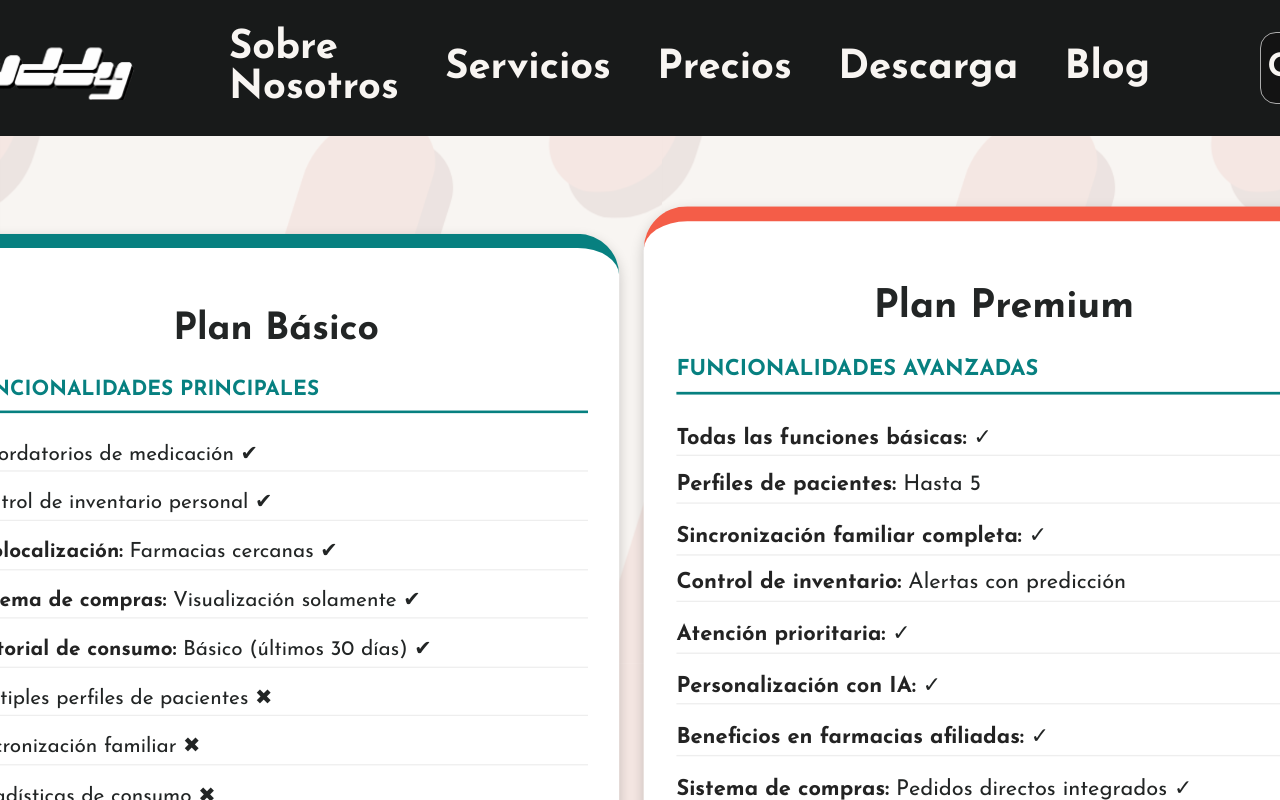
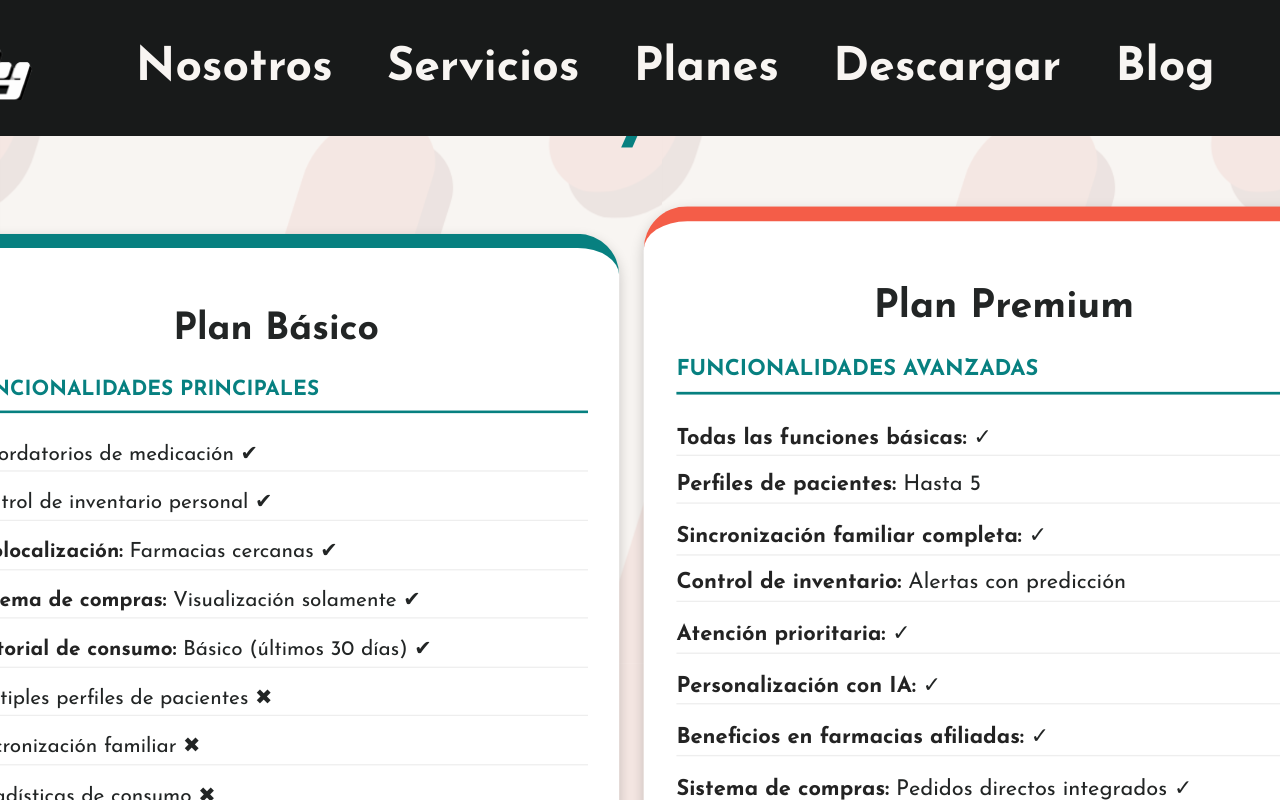
Before and after one commit to carlosegueda/industria_sftwr_proyecto, a React (Vite) app: page /precios in a window 1280 px wide. Shown: the top 800 px of the page. Built offline with nearby package versions, Linux system fonts and the light colour scheme.

Commit message:
modif de titulos del navbar

```diff
--- a/src/components/navbar.jsx
+++ b/src/components/navbar.jsx
@@ -30,10 +30,10 @@ export default function Navbar() {
     <nav className={`navbar ${oculta ? "oculta" : ""}`}>
 
       <Link to="/" className="titulo"> <div class="logonavbar"> </div></Link>
-      <Link to="/acercadenosotros">Sobre Nosotros</Link>
+      <Link to="/acercadenosotros">Nosotros</Link>
       <Link to="/servicios">Servicios</Link>
-      <Link to="/precios">Precios</Link>
-      <Link to="/descarga">Descarga</Link>
+      <Link to="/precios">Planes</Link>
+      <Link to="/descarga">Descargar</Link>
       <Link to="/blog">Blog</Link>
       <button className="boton" onClick={irAContacto}>
         Contáctanos
--- a/src/css/navbar.css
+++ b/src/css/navbar.css
@@ -24,7 +24,7 @@ body {
   display: flex;
   align-items: center;
   justify-content: center;
-  gap: 2.9rem;
+  gap: 3.4rem;
   padding: 1rem 0.4rem;
   z-index: 1000;
   transition: transform 0.3s ease-in-out;
@@ -32,7 +32,7 @@ body {
 
 nav a {
   color: var(--blancoso1);
-  font-size: 2.5rem;
+  font-size: 2.9rem;
   text-decoration: none;
   font-weight: bolder;
   transition: color 0.3s ease;
@@ -49,13 +49,13 @@ nav a:hover {
 nav .boton {
   border-radius: 1rem;
   background-color: var(--negro1);
-  height: 70%;
-  width: 15rem;
+  height: 75%;
+  width: 16rem;
   margin-left: 4rem;
   font-family: "Josefin Sans", sans-serif;
   border: 0.01rem solid var(--blancoso2);
   color: var(--blancoso1);
-  font-size: 2rem;
+  font-size: 2.3rem;
   text-decoration: none;
   font-weight: bolder;
   transition: background-color 0.3s ease;
@@ -64,7 +64,7 @@ nav .boton {
 }
 
 nav > .boton:hover {
-  background-color: var(--aqua1);
+  background-color: var(--aqua2);
   color: var(--blancoso1);
 }
 
--- a/src/pages/precios.jsx
+++ b/src/pages/precios.jsx
@@ -7,7 +7,7 @@ export default function PaginaPrecios() {
     <>
       <Navbar/>
       <div className="precios-container">
-        <h1>Precios</h1>
+        <h1>Planes y Tarifas</h1>
 
         <div className="planes-container">
           {/* Plan Básico */}
```
